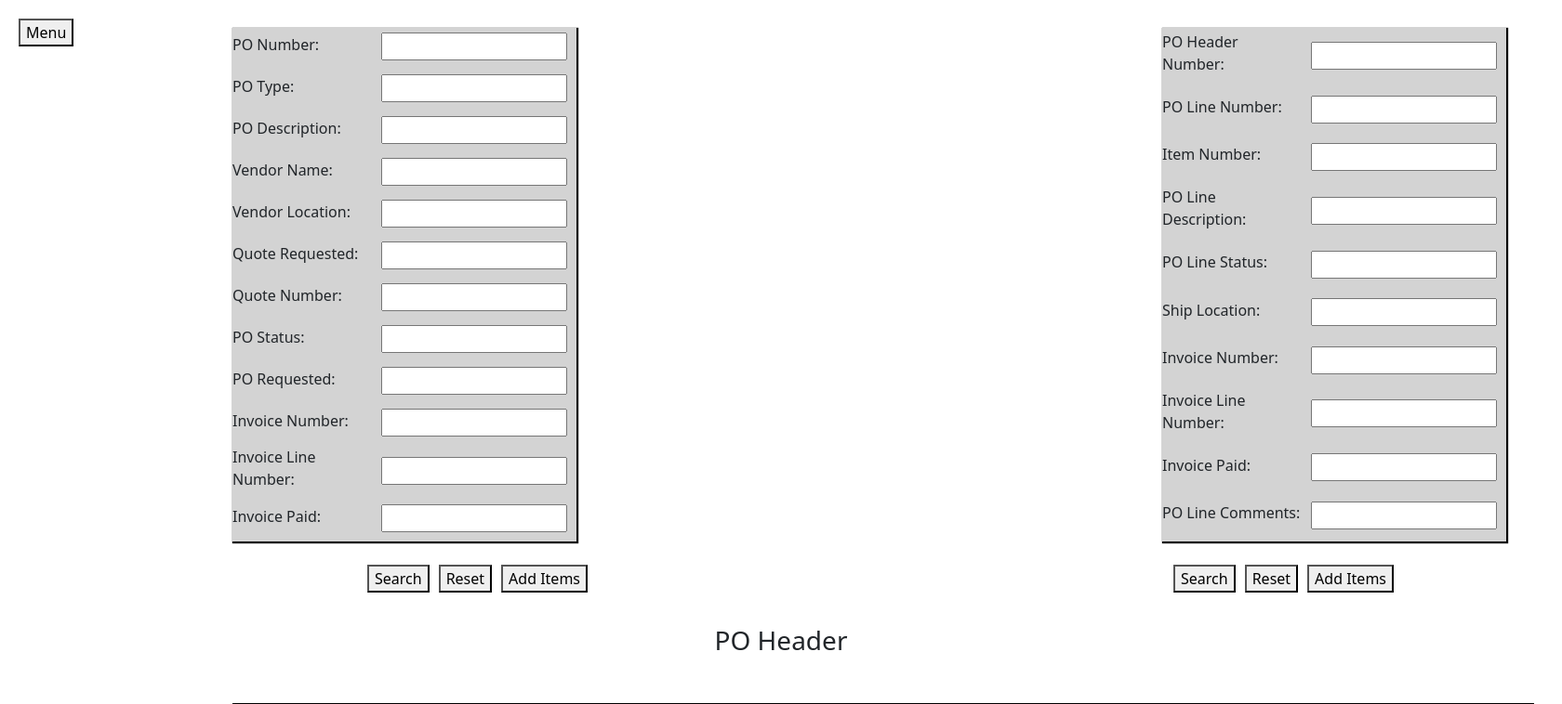
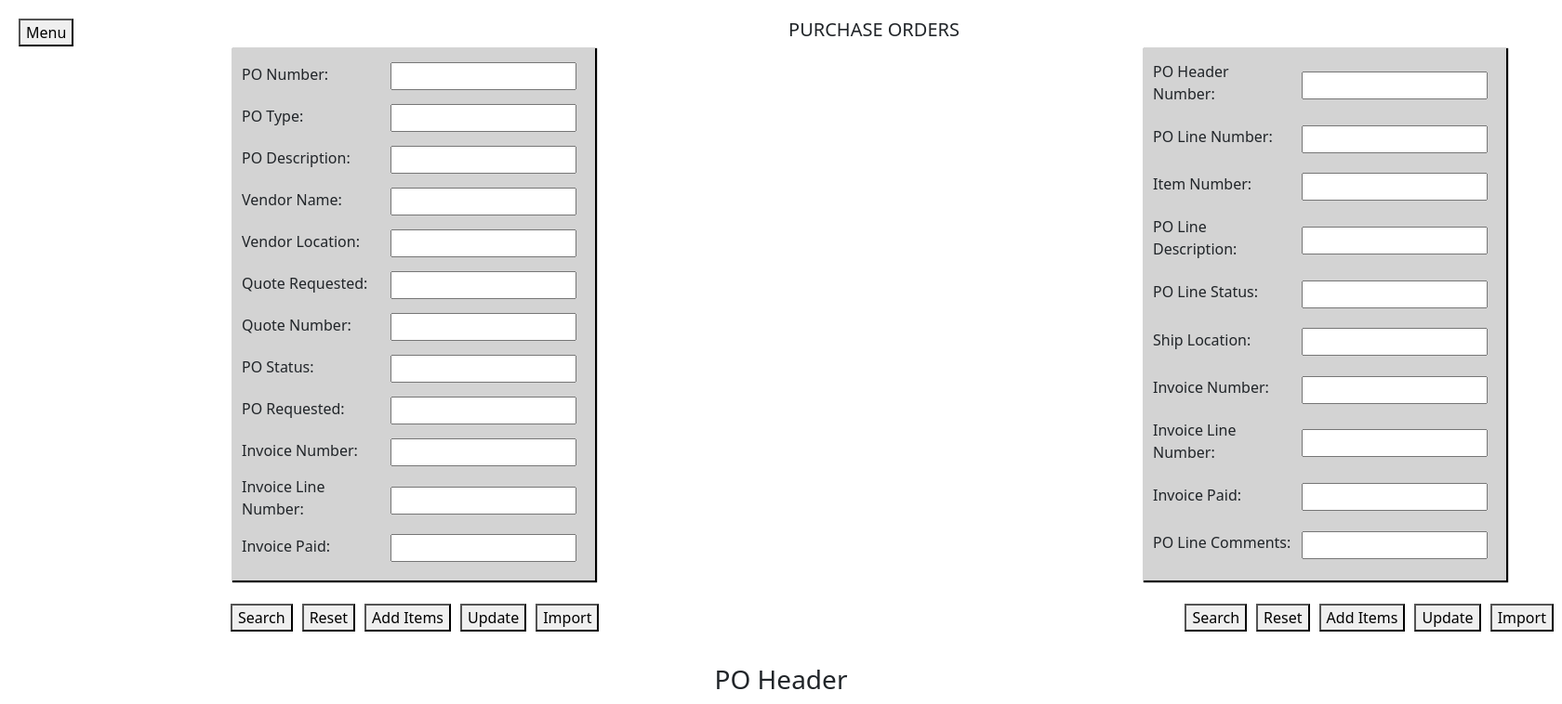
Before and after one commit to amaanshaik20/Infrastructure-Team-Project, a Flask app: page /purchase_orders in a window 1680 px wide. Shown: the part 89-847 px from the top of the page at 93% size. Run offline with Flask 3, Linux system fonts and the light colour scheme.

Commit message:
Update purchase_orders.html

```diff
--- a/templates/purchase_orders.html
+++ b/templates/purchase_orders.html
@@ -31,6 +31,7 @@
             margin-right: 30px;
             box-shadow: 1px 1px 1px 1px black;
             background-color: lightgray;
+            padding: 10px;
         }
 
         .search input {
@@ -93,7 +94,7 @@
             /* justify-content: center; */
             /* Adjust as needed */
             /* align-items: center; */
-            margin-left: 390px;
+            margin-left: 243px;
 
             /* Adjust as needed */
         }
@@ -184,6 +185,7 @@
         </div>
     </nav>
     <button class="toggle-btn" onclick="toggleSidebar()">Menu</button>
+    <h3 style="margin-top: 30px; text-align: center;margin-top: -10PX;margin-left: 200PX;font-size: 20PX;">PURCHASE ORDERS</h3>
     <div class="filters-purchase_order" id="filters">
         <div class="box1">
             <div class="search">
@@ -289,12 +291,18 @@
                     <div>
                         <button onclick="resetFilters()" class="reset">Reset</button>
                     </div>
-                    <!-- <form action="/execute" method="post">
+                    <form action="/execute4" method="post">
                     <button class="additem" style="margin: 5px;"> Add Items</button>
-                </form> -->
-                    <div>
+                </form>
+                <form action="/update4" method="post">
+                    <button  style="margin: 5px;">Update</button>
+                </form>
+                <form action="/upload4" method="post">
+                    <button  style="margin: 5px;">Import</button>
+                </form>
+                    <!-- <div>
                         <button onclick="toggleAddBar()">Add Items</button>
-                    </div>
+                    </div> -->
                 </div>
 
                 <div class="button-container" id="btn">
@@ -304,12 +312,18 @@
                     <div>
                         <button onclick="resetFilters_()" class="reset">Reset</button>
                     </div>
-                    <!-- <form action="/execute" method="post">
+                    <form action="/execute5" method="post">
                     <button class="additem" style="margin: 5px;"> Add Items</button>
-                </form> -->
-                    <div>
+                </form>
+                <form action="/update5" method="post">
+                    <button  style="margin: 5px;">Update</button>
+                </form>
+                <form action="/upload5" method="post">
+                    <button  style="margin: 5px;">Import</button>
+                </form>
+                    <!-- <div>
                         <button onclick="toggleAddBar1()">Add Items</button>
-                    </div>
+                    </div> -->
                 </div>
             </div>
         </div>
```
